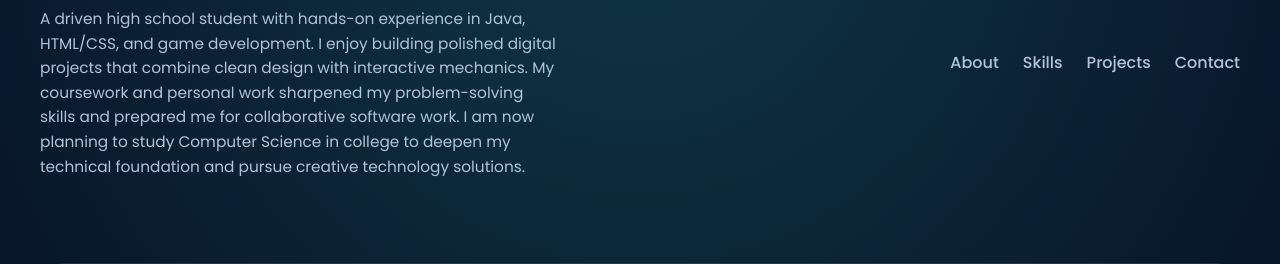
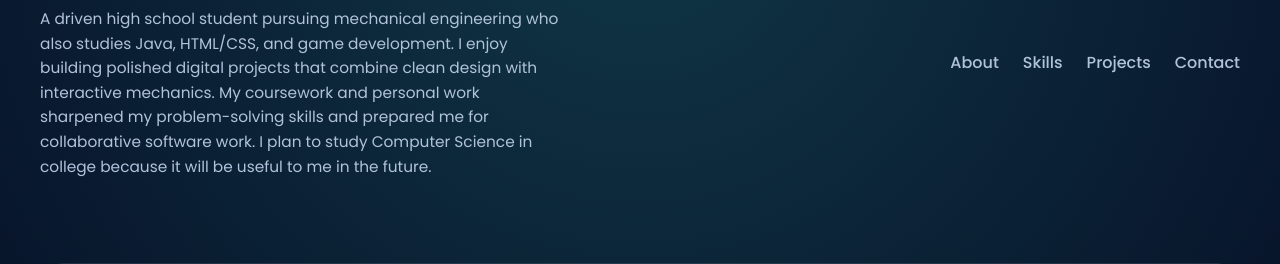
Before and after one commit to frenchieFabianCastro/frenchieFabianCastro.github.io, a plain HTML site: page index.html in a window 1280 px wide. Shown: the part 106-370 px from the top of the page. Drawn offline with Linux system fonts and the light colour scheme.

Commit message:
new bio commit

```diff
--- a/index.html
+++ b/index.html
@@ -319,7 +319,7 @@
     <header>
       <div class="brand">
         <h1>Miguel Fabian Castro</h1>
-        <p>A driven high school student with hands-on experience in Java, HTML/CSS, and game development. I enjoy building polished digital projects that combine clean design with interactive mechanics. My coursework and personal work sharpened my problem-solving skills and prepared me for collaborative software work. I am now planning to study Computer Science in college to deepen my technical foundation and pursue creative technology solutions.</p>
+        <p>A driven high school student pursuing mechanical engineering who also studies Java, HTML/CSS, and game development. I enjoy building polished digital projects that combine clean design with interactive mechanics. My coursework and personal work sharpened my problem-solving skills and prepared me for collaborative software work. I plan to study Computer Science in college because it will be useful to me in the future.</p>
       </div>
 
       <nav aria-label="Main navigation">
```
